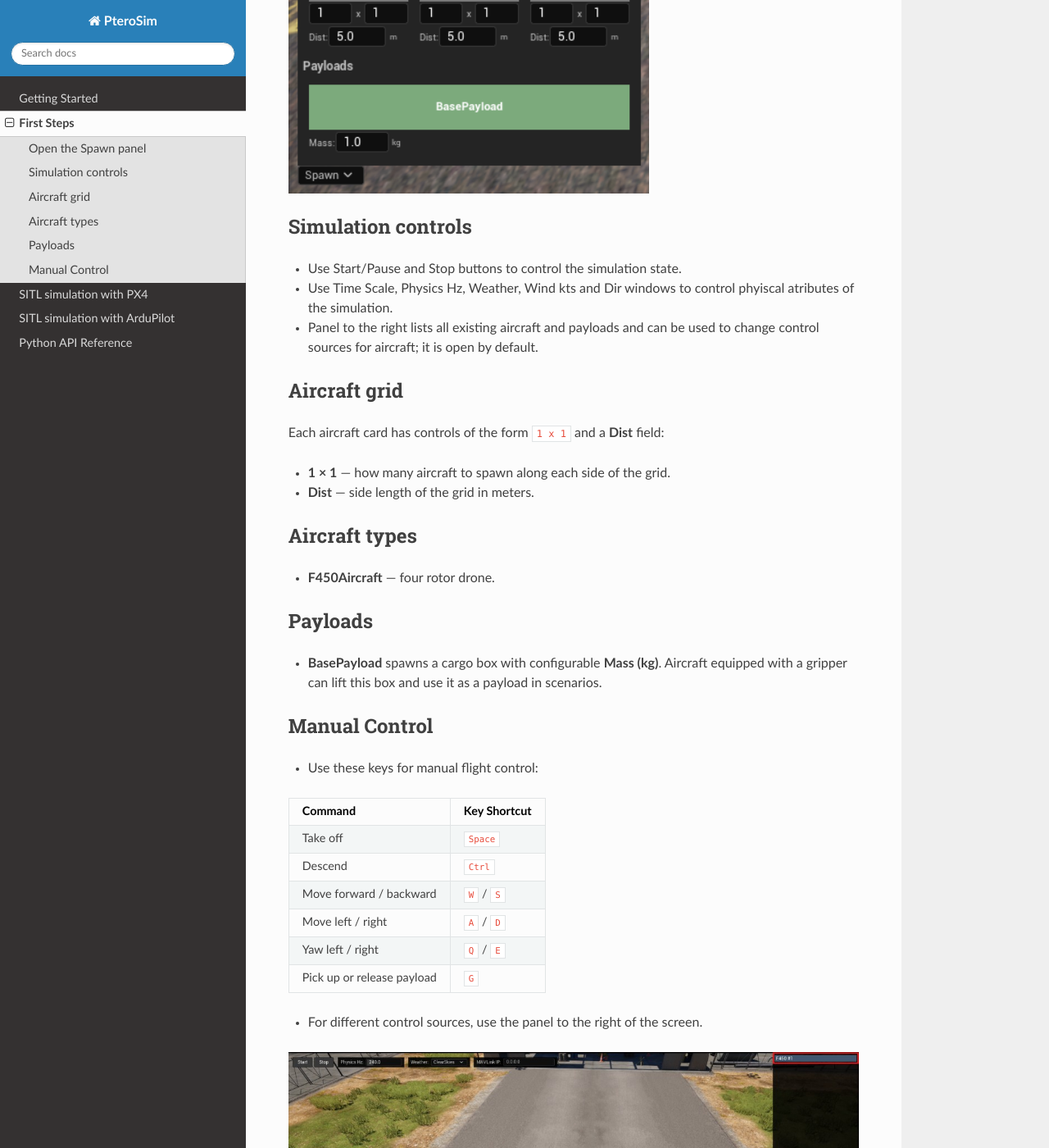
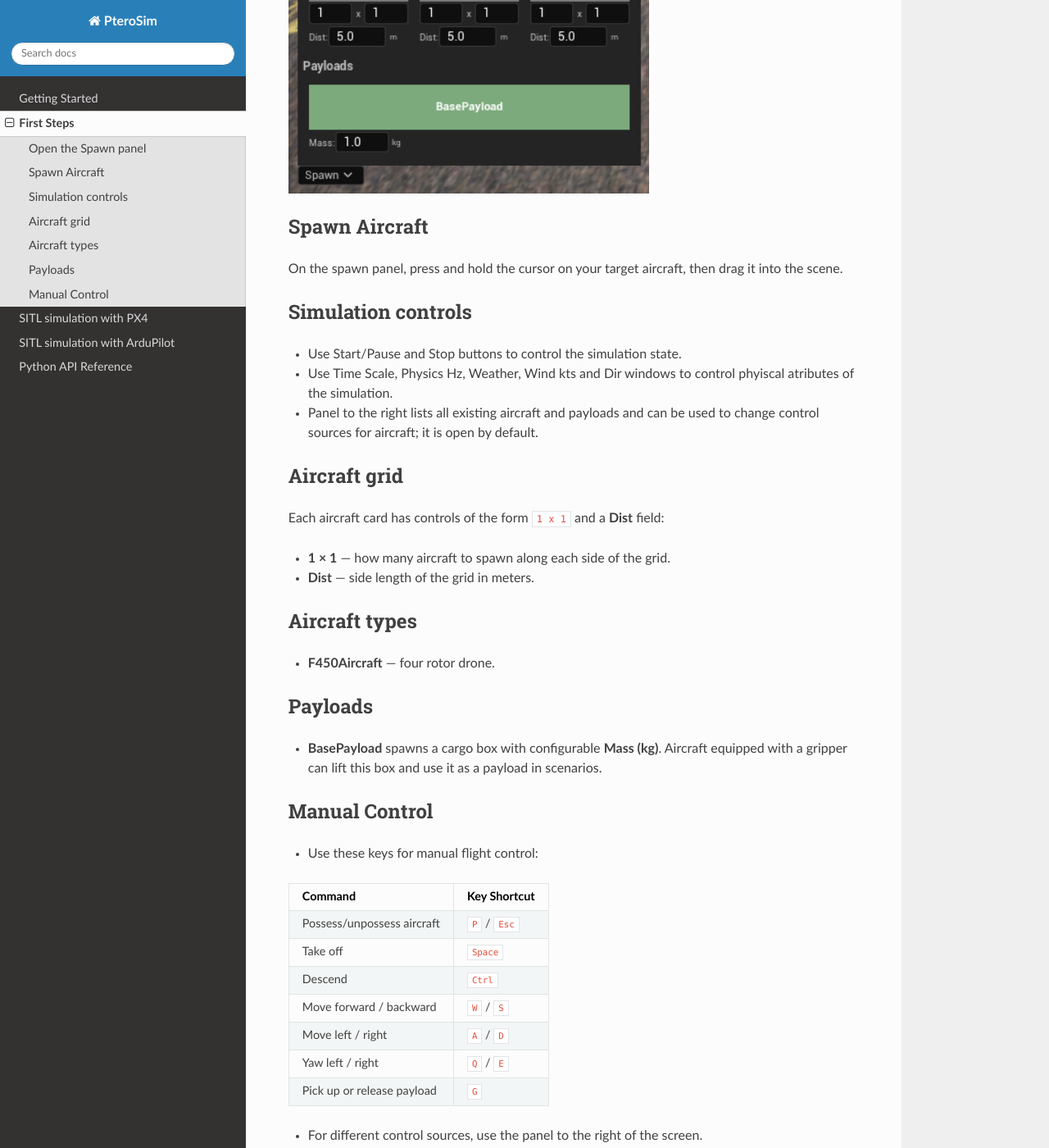
Before and after one commit to AlexanderRex/PteroSimDocs, a Sphinx documentation site: the page built from docs/source/first_steps.rst, in a window 1280 px wide and 1400 px high, scrolled down 391 px. Shown: the whole window at 82% size. Built offline with Sphinx 7.4.7 and the Read the Docs theme 3.1.0, drawn with Linux system fonts in a browser that asks for light colours.

```diff
--- a/docs/source/first_steps.rst
+++ b/docs/source/first_steps.rst
@@ -10,6 +10,10 @@
 .. image:: Images/spawn_panel.png
    :alt: Aircraft and payload spawn panel
    :class: no-float-left
+
+Spawn Aircraft
+--------------
+On the spawn panel, press and hold the cursor on your target aircraft, then drag it into the scene.
 
 Simulation controls
 -------------------
@@ -48,6 +52,8 @@
 
    * - Command
      - Key Shortcut
+   * - Possess/unpossess aircraft
+     - ``P`` / ``Esc``
    * - Take off
      - ``Space``
    * - Descend
```
